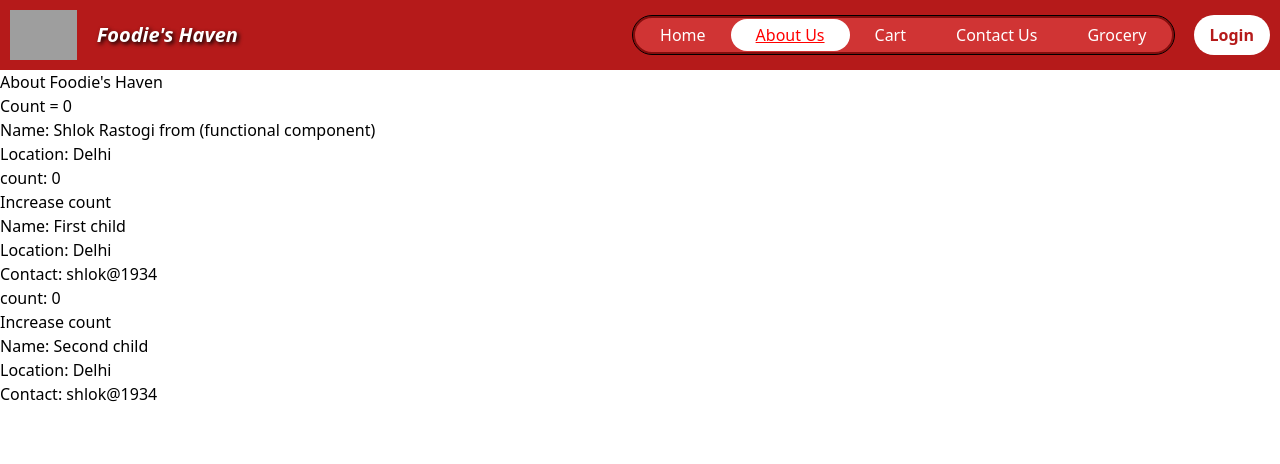
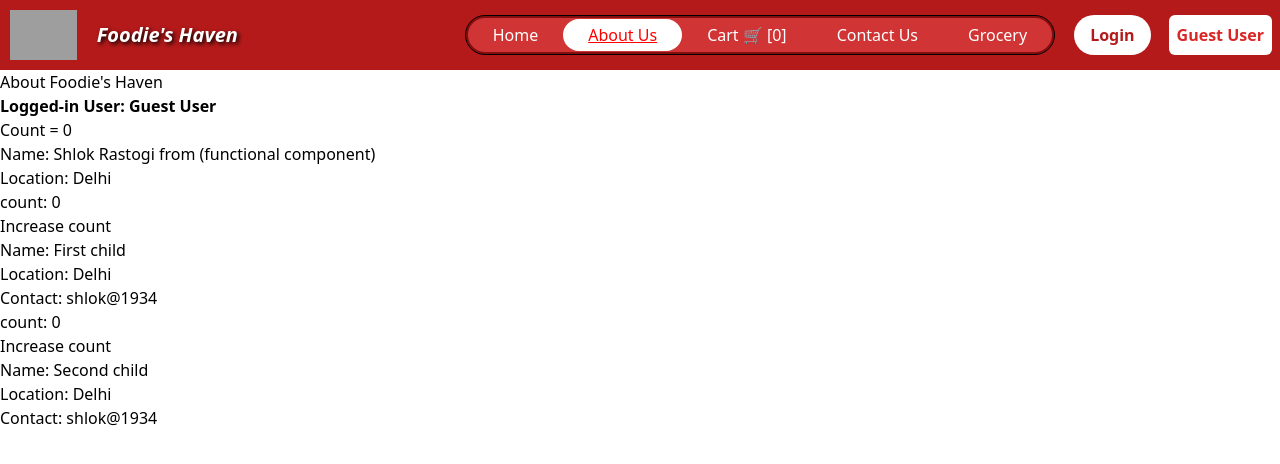
Before and after one commit to shlokrastogi/Namaste-React, a React (Vite) app: page /about in a window 1280 px wide. Shown: the top 464 px of the page. Built offline with nearby package versions, Linux system fonts and the light colour scheme; grey boxes are pictures that could not be loaded.

Commit message:
with using redux build the cart items update in real-time in the header

```diff
--- a/package.json
+++ b/package.json
@@ -28,8 +28,10 @@
     "typescript": "^5.9.3"
   },
   "dependencies": {
+    "@reduxjs/toolkit": "^2.11.2",
     "react": "^19.2.1",
     "react-dom": "^19.2.1",
+    "react-redux": "^9.2.0",
     "react-router-dom": "^6.23.1"
   }
 }
--- a/src/components/About.tsx
+++ b/src/components/About.tsx
@@ -1,6 +1,12 @@
 import User from "./User";
 import UserClass from "./UserClass";
 import { Component } from "react";
+import React from "react";
+import UserContext from "../utils/UserContext";
+
+// Class Component
+//We know in class component we can't use hooks like useState , useEffect , UserContext
+// So we use <UserContext.Consumer> to consume the context in class component
 
 class About extends Component {
   constructor(props: any) {
@@ -17,9 +23,18 @@ class About extends Component {
 
   render() {
     console.log("Parent render");
+
     return (
       <div className="about-page">
         <h1>About Foodie's Haven</h1>
+
+        <div className="">
+          <UserContext.Consumer>
+            {(data: { loggedInUser: string }) => (
+              <h2 className="font-bold">Logged-in User: {data.loggedInUser}</h2>
+            )}
+          </UserContext.Consumer>
+        </div>
 
         <User name={"Shlok Rastogi from (functional component)"} />
 
--- a/src/components/AppLayout.tsx
+++ b/src/components/AppLayout.tsx
@@ -1,11 +1,16 @@
 import Header from "./Header";
 import { Outlet } from "react-router-dom";
+import React from "react";
+import { Provider } from "react-redux";
+import appStore from "../utils/appStore";
 
 const AppLayout = () => (
-  <div className="app">
-    <Header />
-    <Outlet />
-  </div>
+  <Provider store={appStore}>
+    <div className="app">
+      <Header />
+      <Outlet />
+    </div>
+  </Provider>
 );
 
 export default AppLayout;
--- a/src/components/Header.tsx
+++ b/src/components/Header.tsx
@@ -1,7 +1,19 @@
-import { useState } from "react";
+import { useState, useContext } from "react";
 import { NavLink } from "react-router-dom";
+import UserContext from "../utils/UserContext";
+import { useSelector } from "react-redux";
+
 const Header = () => {
   const [isLoggedIn, setIsLoggedIn] = useState("Login");
+
+  // Consuming context value using useContext hook
+  // We can also use change value of context through <UserContext.Provider> in App.tsx it will
+  // change the value throughout the component tree
+  const data = useContext(UserContext);
+  console.log(data);
+
+  // Suscribing to the Store using a useSelector hook
+  const cartItems = useSelector((store: any) => store.cart.items);
 
   return (
     <div className="header">
@@ -44,7 +56,7 @@ const Header = () => {
                 isActive ? "nav-link active" : "nav-link"
               }
             >
-              Cart
+              Cart 🛒 [{cartItems.length}]
             </NavLink>
           </li>
           <li>
@@ -81,6 +93,10 @@ const Header = () => {
           {isLoggedIn}
         </button>
       </div>
+
+      <div className="bg-white text-red-600 m-2 p-2 rounded-md font-bold">
+        {data.loggedInUser}
+      </div>
     </div>
   );
 };
--- a/src/components/MenuItemsBody.tsx
+++ b/src/components/MenuItemsBody.tsx
@@ -1,11 +1,21 @@
 import { menuItem } from "../types/menuItem";
 import { CDN_URL } from "../utils/constants";
+import { useDispatch } from "react-redux";
+import { addItem } from "../utils/cartSlice";
+import { use } from "react";
 
 interface MenuItemsBodyProps {
   items: menuItem[];
 }
 
 const MenuItemsBody = ({ items }: MenuItemsBodyProps) => {
+  const dispatch = useDispatch();
+
+  const handleAddItemToCart = (item: menuItem) => {
+    //dispatch an action to add items to cart
+    dispatch(addItem(item));
+  };
+
   return (
     <div className="mt-2 space-y-3">
       {items.map((item) => {
@@ -35,7 +45,10 @@ const MenuItemsBody = ({ items }: MenuItemsBodyProps) => {
                   className="w-full h-28 object-cover rounded-md"
                 />
               )}
-              <button className="absolute bottom-5 right-3 translate-y-1/2 z-10 text-green-600 font-weight-600 bg-white border border-green-600  px-3 py-1 rounded-md hover:bg-green-600 hover:text-white transition">
+              <button
+                className="absolute bottom-5 right-3 translate-y-1/2 z-10 text-green-600 font-weight-600 bg-white border border-green-600  px-3 py-1 rounded-md hover:bg-green-600 hover:text-white transition"
+                onClick={() => handleAddItemToCart(item)}
+              >
                 Add +
               </button>
             </div>
--- /dev/null
+++ b/src/utils/UserContext.tsx
@@ -0,0 +1,6 @@
+import { createContext } from "react";
+const UserContext = createContext({
+  loggedInUser: "Guest User",
+});
+
+export default UserContext;
--- /dev/null
+++ b/src/utils/appStore.tsx
@@ -0,0 +1,10 @@
+import { configureStore } from "@reduxjs/toolkit";
+import cartReducer from "./cartSlice";
+
+const appStore = configureStore({
+  reducer: {
+    cart: cartReducer,
+  },
+});
+
+export default appStore;
--- /dev/null
+++ b/src/utils/cartSlice.tsx
@@ -0,0 +1,29 @@
+import { createSlice, PayloadAction } from "@reduxjs/toolkit";
+
+interface CartState {
+  items: any[];
+}
+
+const initialState: CartState = {
+  items: [],
+};
+
+const cartSlice = createSlice({
+  name: "cart",
+  initialState,
+  reducers: {
+    addItem: (state, action: PayloadAction<any>) => {
+      //Mutating (directly modifying) the state over here
+      state.items.push(action.payload);
+    },
+    removeItem: (state, action: PayloadAction<number>) => {
+      state.items = state.items.filter((_, index) => index !== action.payload);
+    },
+    clearCart: (state) => {
+      state.items = [];
+    },
+  },
+});
+
+export const { addItem, removeItem, clearCart } = cartSlice.actions;
+export default cartSlice.reducer;
```
Also changed, not shown: 1 other file (tests, documents, lock files or other folders).
